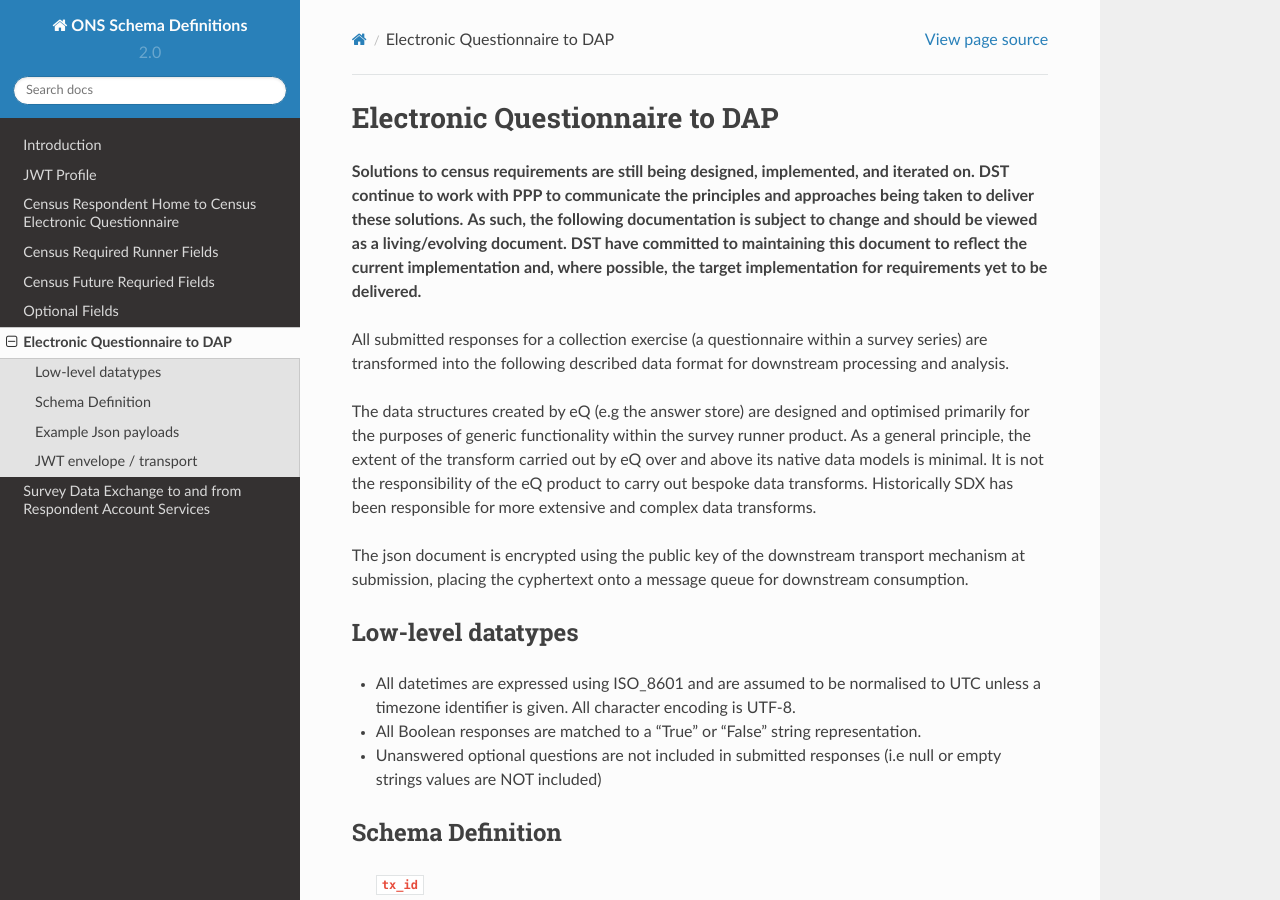
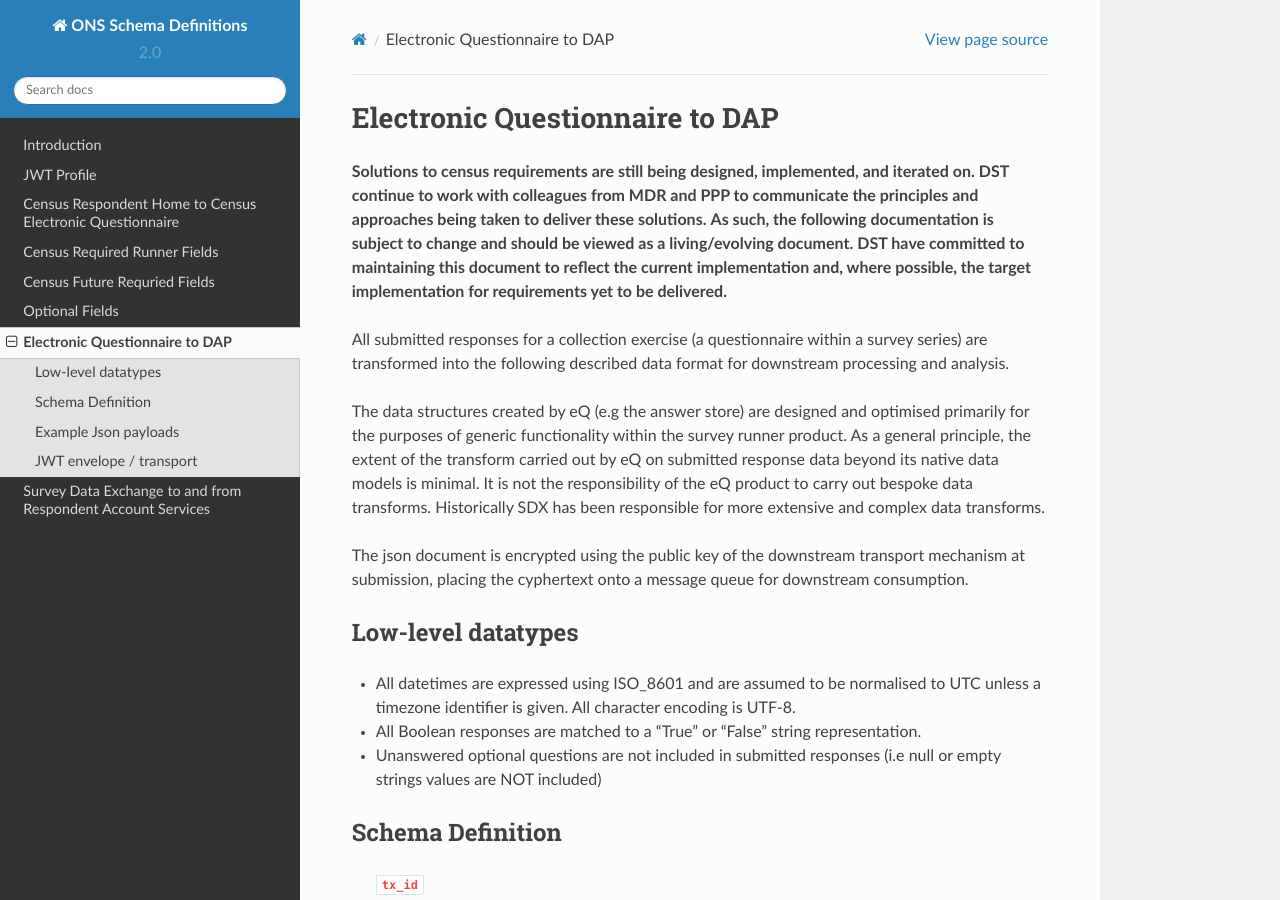
Before and after one commit to ONSdigital/ons-schema-definitions, a Sphinx documentation site: the page built from docs/electronic_questionnaire_to_dap.rst, in a window 1280 px wide and 900 px high. Built offline with Sphinx 7.4.7 and the Read the Docs theme 2.0.0, drawn with Linux system fonts in a browser that asks for light colours.

Commit message:
Updating caveat

```diff
--- a/docs/electronic_questionnaire_to_dap.rst
+++ b/docs/electronic_questionnaire_to_dap.rst
@@ -1,13 +1,13 @@
 Electronic Questionnaire to DAP
 ------------------------------------------------
 **Solutions to census requirements are still being designed, implemented, and iterated on.**
-**DST continue to work with PPP to communicate the principles and approaches being taken to deliver these solutions.**
+**DST continue to work with colleagues from MDR and PPP to communicate the principles and approaches being taken to deliver these solutions.**
 **As such, the following documentation is subject to change and should be viewed as a living/evolving document.**
 **DST have committed to maintaining this document to reflect the current implementation and, where possible, the target implementation for requirements yet to be delivered.**
 
 All submitted responses for a collection exercise (a questionnaire within a survey series) are transformed into the following described data format for downstream processing and analysis.
 
-The data structures created by eQ (e.g the answer store) are designed and optimised primarily for the purposes of generic functionality within the survey runner product. As a general principle, the extent of the transform carried out by eQ over and above its native data models is minimal. It is not the responsibility of the eQ product to carry out bespoke data transforms. Historically SDX has been responsible for more extensive and complex data transforms.
+The data structures created by eQ (e.g the answer store) are designed and optimised primarily for the purposes of generic functionality within the survey runner product. As a general principle, the extent of the transform carried out by eQ on submitted response data beyond its native data models is minimal. It is not the responsibility of the eQ product to carry out bespoke data transforms. Historically SDX has been responsible for more extensive and complex data transforms.
 
 The json document is encrypted using the public key of the downstream transport mechanism at submission, placing the cyphertext onto a message queue for downstream consumption.
 
```
